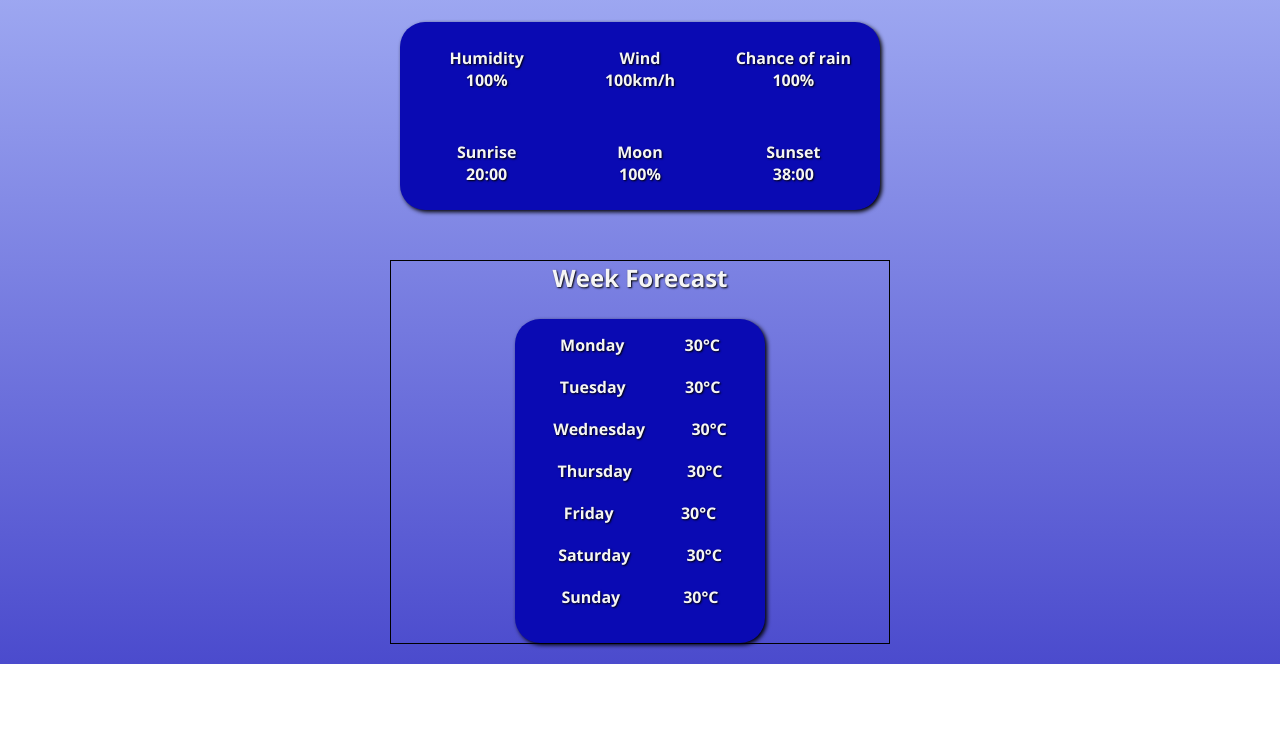
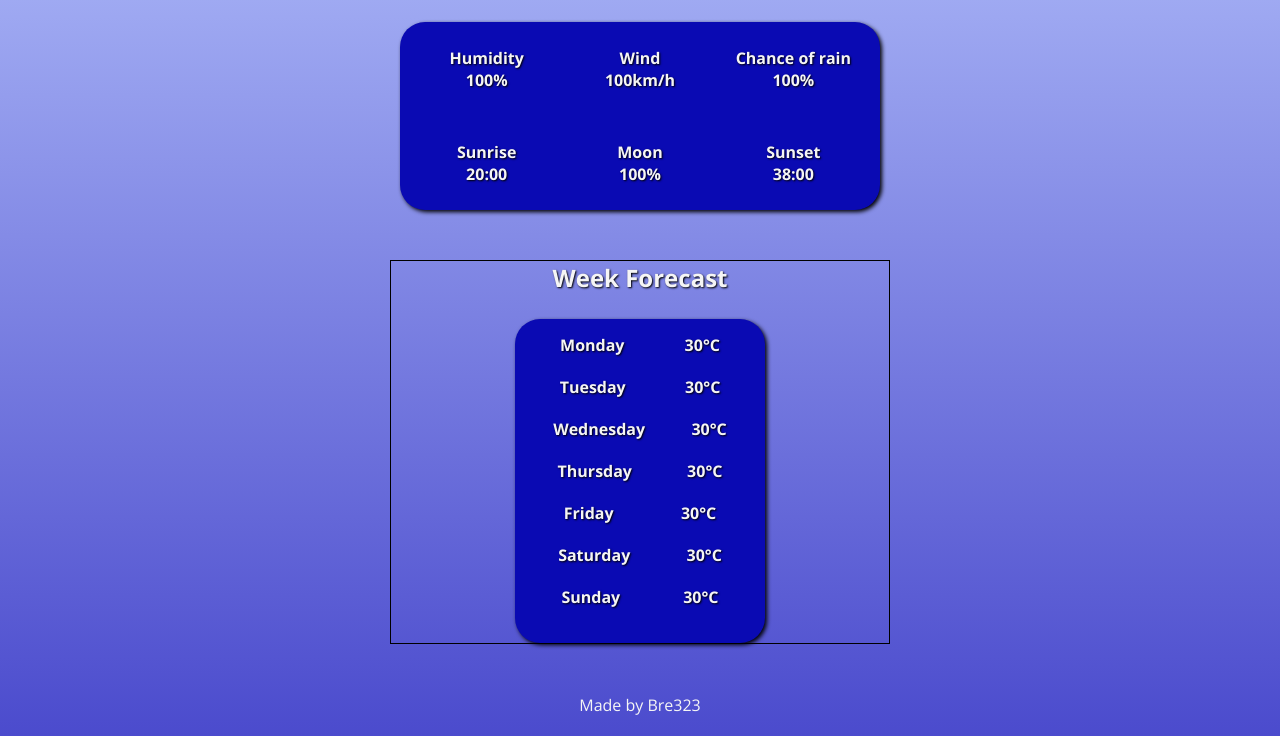
Before and after one commit to Bre323/Weather-app, a website built with webpack: page src/index.html in a window 1280 px wide. Shown: the part 264-1000 px from the top of the page. Before the commit the page ends 928 px from the top, so only its background shows below. Built offline with nearby package versions, Linux system fonts and the light colour scheme.

Commit message:
Adding footer

```diff
--- a/src/index.html
+++ b/src/index.html
@@ -129,5 +129,9 @@
       </div>
     </section>
   </div>
+
+  <footer>
+    <p>Made by <a href="https://github.com/Bre323" target="_blank">Bre323</a></p>
+  </footer>
 </body>
 </html>
--- a/src/style.css
+++ b/src/style.css
@@ -117,7 +117,7 @@ header > .search {
   align-items: center;
   min-width: 500px;
   border: 1px solid black;
-  margin-bottom: 20px;
+  margin-bottom: 50px;
   color: var(--font-color);
   text-shadow: 1px 1px 2px black;
 }
@@ -147,6 +147,16 @@ header > .search {
   margin-bottom: 20px;
 }
 
-.forecast-info {
+.forecast-info, footer {
   text-align: center;
 }
+
+footer {
+  margin-bottom: 20px;
+  color: var(--font-color);
+}
+
+footer > p > a {
+  text-decoration: none;
+  color: var(--font-color);
+}
```
